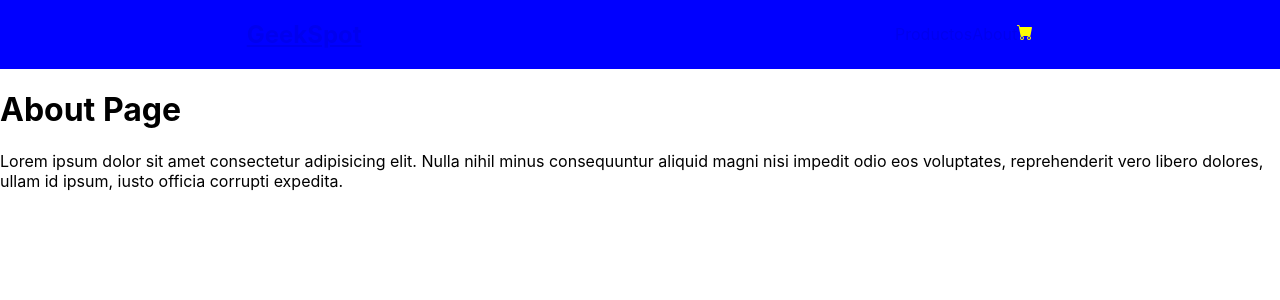
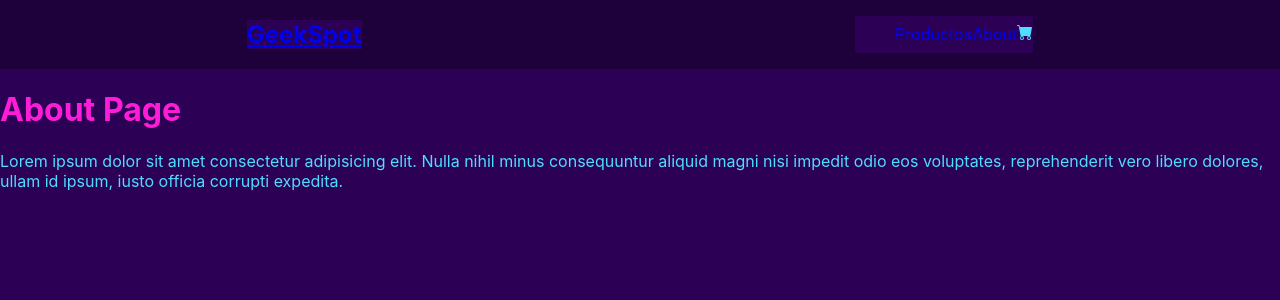
Before and after one commit to lucasperezfernandez/ReactJS-IdeaPerezFernandezLucas, a React (Create React App) app: page /about in a window 1280 px wide. Shown: the top 300 px of the page. Built offline with nearby package versions, Linux system fonts and the light colour scheme.

Commit message:
cambios a estilo

```diff
--- a/src/App.scss
+++ b/src/App.scss
@@ -1 +1,11 @@
 @import './components/NavBar/NavBar.scss';
+
+*{
+    background-color: #2c0055;
+    h1{
+        color: #ff1cd8;
+    }
+    p{
+        color: #4fdcff;
+    }
+}
--- a/src/components/ItemCard/styles.scss
+++ b/src/components/ItemCard/styles.scss
@@ -1,7 +1,11 @@
 .item-card {
-    border: 1px solid red;
+    border: 1px solid ;
     width: 300px;
+    background-color: #1e003a;
     margin: 5px;
+    p{
+        color: #ff1cd8 ;
+    }
     .img-container {
         height: 50%;
         background-color: none;
--- a/src/components/NavBar/NavBar.scss
+++ b/src/components/NavBar/NavBar.scss
@@ -1,10 +1,10 @@
 .NavBar{
-    background-color: blue;
+    background-color: #1e003a;
     display: flex;
     flex-direction: row;
     text-align: center;
     justify-content: space-around;
-    color: yellow;
+    color: #4fdcff;
     ul{
         display: flex;
         flex-direction: row;
```
